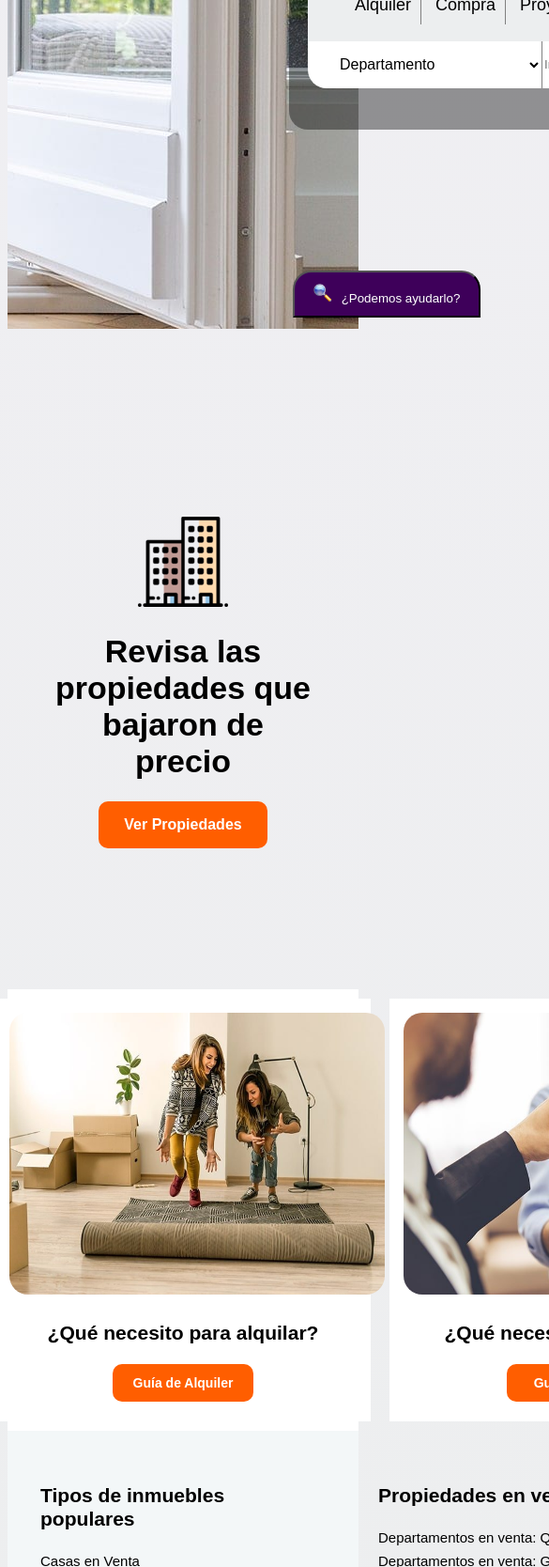
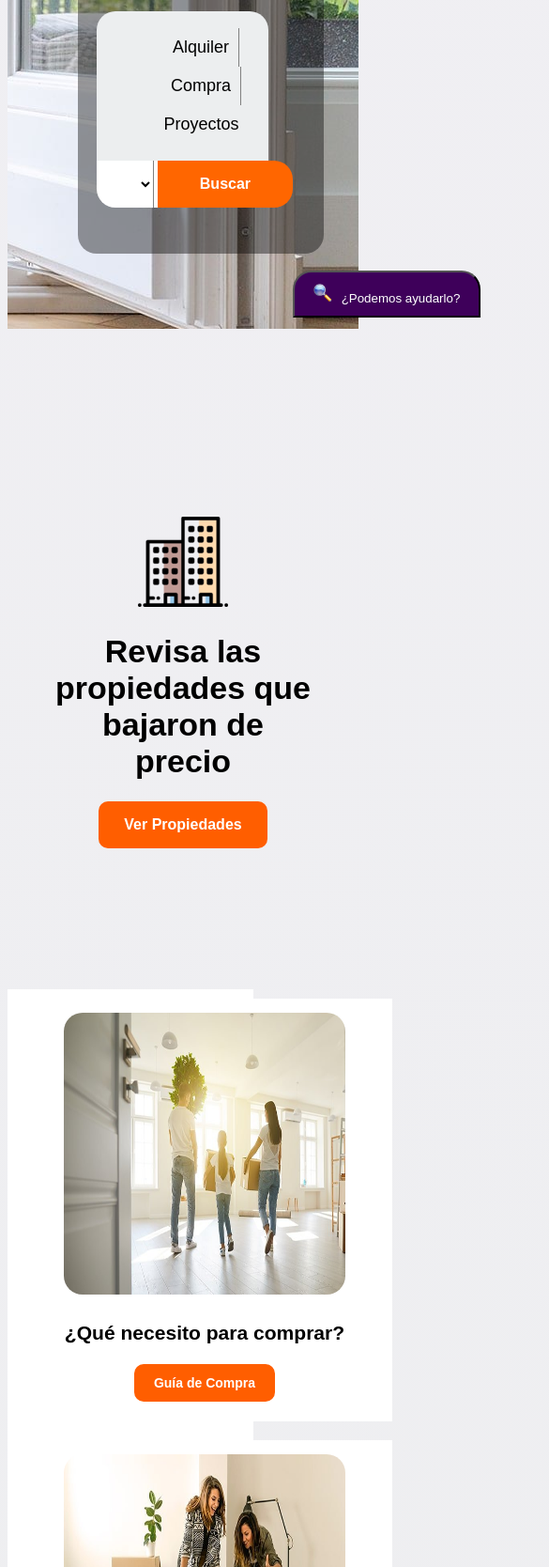
Before and after one commit to sfbarragan/Bienes-Raices, a plain HTML site: page index.html in a window 390 px wide. Shown: the part 332-2000 px from the top of the page at 94% size, 585 px wide, since content can reach past the window. Drawn offline with Linux system fonts and the light colour scheme.

Commit message:
Update inicio.css
Se agrego media querys

```diff
--- a/estilos/inicio.css
+++ b/estilos/inicio.css
@@ -3,14 +3,15 @@
     flex-direction: column;
     background-color: rgba(0, 0, 0, 0.4);
     height: 16em;
-    width: 1000px;
+    width: 60%;
     position: relative;
     top: 100px;
-    left: 300px;
+    left: 20%;
     color: #fff;
     text-align: center;
     padding-top: 1em;
     border-radius: 20px;
+    z-index: 1;
   }
 
   .fondo{
@@ -31,7 +32,7 @@
   .menu_interior {
     display: flex;
     background-color: #eceeef;
-    margin-right: 600px;
+    margin-right: 60%;
     border-radius: 20px 20px 0px 0px;
     margin-left: 20px;
   }
@@ -77,7 +78,7 @@
     font-size: 16px;
     height: 50px;
     padding: 10px 30px;
-    width: 250px;
+    width: 20%;
     border-radius: 0px 0px 0px 20px;
     border-right: solid gray 1px;
   }
@@ -239,3 +240,60 @@
   #masVentas, #menosVentas, #masCompra, #menosCompra, #masAlquiler, #menosAlquiler, #masZona, #menosZona {
       font-weight: bold;
   }
+
+
+  @media screen and (max-width: 980px){
+    .menu_contorno{
+        width: 70%;
+        height: 70%;
+        margin-left: 0%;
+    }
+    .menu_interior{
+        width: 70%;
+        flex-direction: column;
+    }
+    .barra_lateral{
+        width:30%;
+    }
+
+    .fondo{
+      width: 100%;
+      object-fit: cover;
+    }
+
+    .borde{
+      width: 0%;
+    }
+
+    .flex-container{
+      width: 70%;
+      flex-direction: column;
+    }
+
+    .flex-container{
+      width: 70%;
+      flex-direction: column;
+    }
+
+    .flex-container > div > img {
+      width: 300px;
+      height: 300px;
+      border-radius: 20px;
+    }
+    .contenido_bajo{
+      width: 100%;
+      height: 100%;
+      flex-direction: column;
+
+    }
+    .contenido_secciones{
+      width: 70%;
+      flex-direction: column;
+      height: 100%;
+    }
+    .opciones{
+      flex-direction: column;
+      height: 100%;
+    }
+
+}
```
